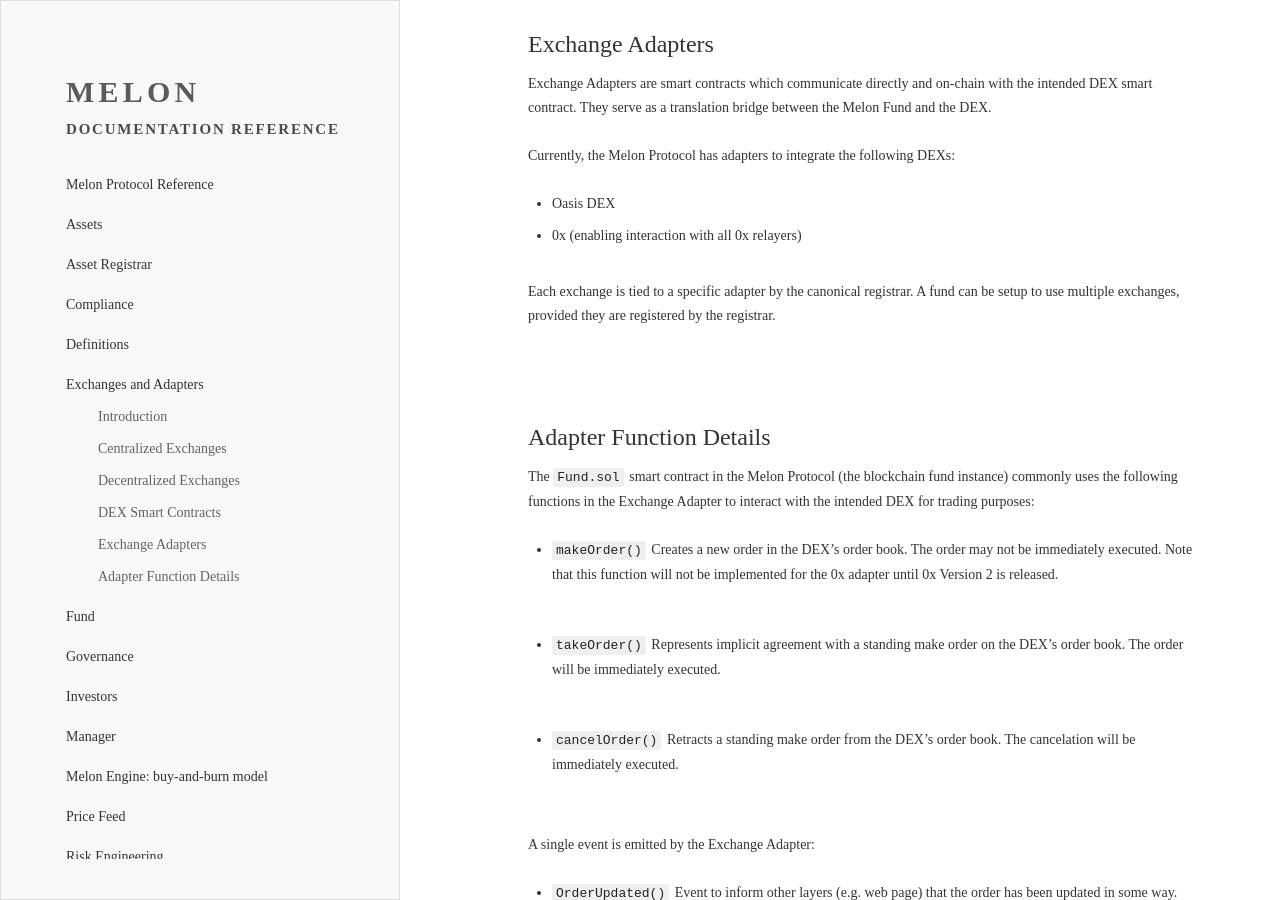
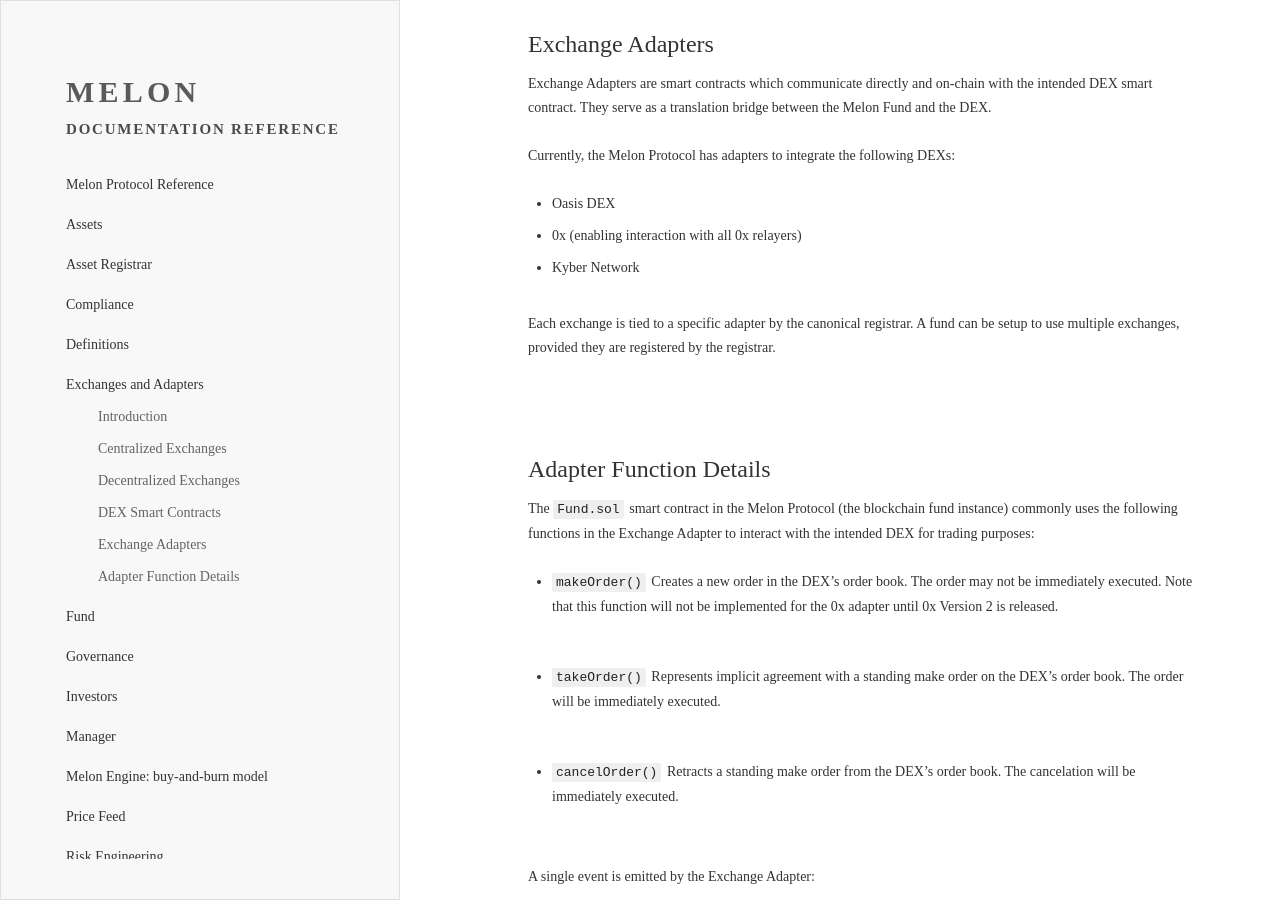
Before and after one commit to melonproject-archive/documentation, a Jekyll site: the page built from chapters/exchange.md, in a window 1280 px wide and 900 px high, scrolled down 1372 px. Built offline with Jekyll 4.4.1, drawn with Linux system fonts in a browser that asks for light colours; our own code applies the rules of GitHub Pages for plain Markdown files.

Commit message:
Update exchange.md

```diff
--- a/chapters/exchange.md
+++ b/chapters/exchange.md
@@ -34,6 +34,7 @@ Currently, the Melon Protocol has adapters to integrate the following DEXs:
 
 - Oasis DEX
 - 0x (enabling interaction with all 0x relayers)
+- Kyber Network
 
 Each exchange is tied to a specific adapter by the canonical registrar. A fund can be setup to use multiple exchanges, provided they are registered by the registrar.
 
```
